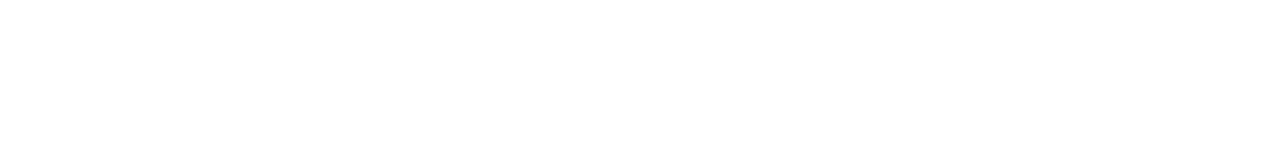
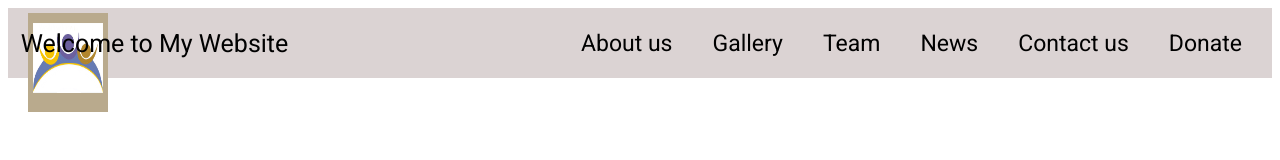
Before and after one commit to Yolanda-Baloyi/Matsila-Website-Project, a plain HTML site: page index.html in a window 1280 px wide. Drawn offline with Linux system fonts and the light colour scheme.

Commit message:
First commit

```diff
--- a/index.html
+++ b/index.html
@@ -3,9 +3,32 @@
 <head>
     <meta charset="UTF-8">
     <meta name="viewport" content="width=device-width, initial-scale=1.0">
-    <title>Document</title>
+    <link rel="preconnect" href="https://fonts.googleapis.com">
+<link rel="preconnect" href="https://fonts.gstatic.com" crossorigin>
+<link href="https://fonts.googleapis.com/css2?family=Roboto:ital,wght@0,100..900;1,100..900&display=swap" rel="stylesheet">
+    <link rel="stylesheet" href="src/styles.css">
+    <title>Matsila Websitet</title>
 </head>
 <body>
+    <header class="header">
+        <div class="logo-cover">
+            <div class="logo-background">
+                <img src="src/images/logo.png" alt="Logo" width="70" height="70">
+            </div>
+
+        </div>
+        <h1>
+            Welcome to My Website
+        </h1>
+        <ul class="header-list">
+            <li><a href="">About us </a></li>
+            <li><a href="">Gallery </a></li>
+            <li><a href="">Team</a></li>
+            <li><a href=""> News</a></li>
+            <li><a href="">Contact us</a></li>
+            <li><a href="" class="donate"> Donate </a></li>
+        </ul>
+    </header>
 
 </body>
 </html>
--- /dev/null
+++ b/src/styles.css
@@ -0,0 +1,46 @@
+.header {
+    background: rgb(219, 211, 211);
+    height: 70px;
+    width: 100%;
+    display: flex;
+    justify-content: space-between;
+    position: fixed;
+    top: 0;
+    position: relative;
+}
+h1{
+    position: relative;
+    margin: auto;
+    font-size: 25px;
+    font-family: "Roboto", sans-serif;
+    font-weight: 400;
+    left: -120px;
+}
+.header-list {
+    display: flex;
+    margin-right: 10px;
+    font-family: "Roboto", sans-serif;
+
+}
+
+.header-list li {
+    list-style: none;
+    font-size: 18px;
+    margin: auto 20px;
+    font-size: 23px;
+}
+
+.header-list li a {
+    text-decoration: none;
+    color: black;
+}
+
+.logo-cover {
+    position: relative;
+    margin: 5px 0 0 20px;
+}
+.logo-background{
+    position: absolute;
+    background-color: rgb(185, 170, 141);
+    padding: 10px 5px 15px 5px;
+}
```
Also changed, not shown: src/images/logo.png (added).
